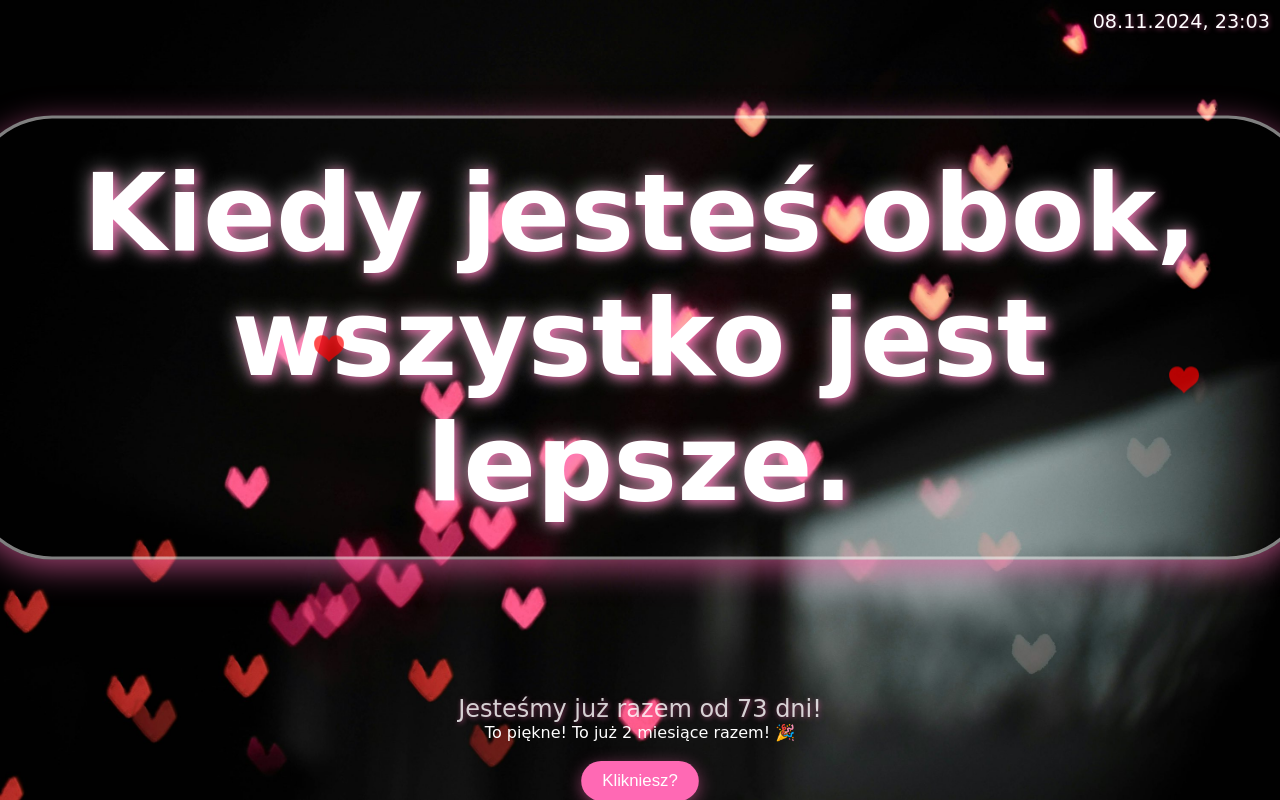
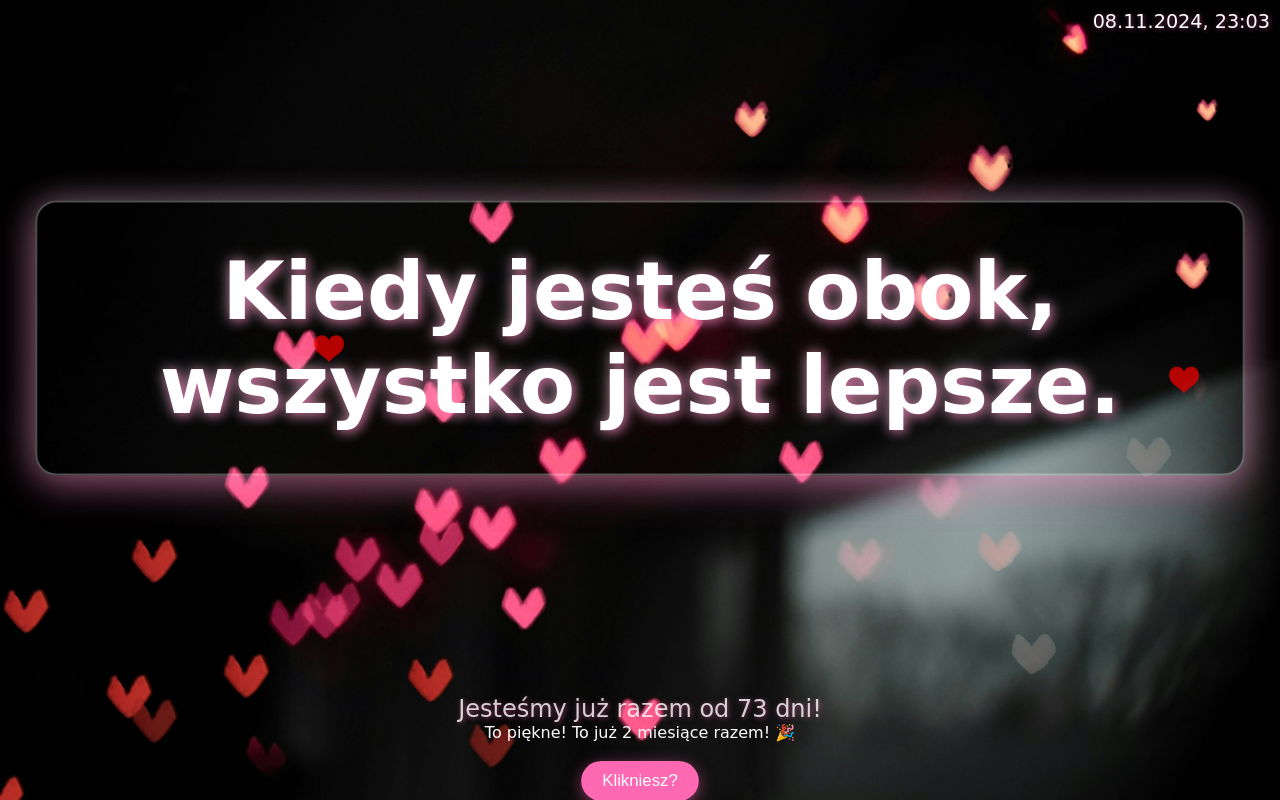
Before and after one commit to Michal00021/Michal00021.github.io, a plain HTML site: page index.html in a window 1280 px wide. Drawn offline with Linux system fonts and the light colour scheme; a web font is replaced by a local one.

Commit message:
Poprawka ramki

```diff
--- a/styles.css
+++ b/styles.css
@@ -1,4 +1,3 @@
-/* styles.css */
 body,
 html {
  margin: 0;
@@ -22,6 +21,8 @@ html {
  align-items: center;
  width: 100%;
  height: 100%;
+ padding: 0 5%;
+ box-sizing: border-box;
  position: relative;
 }
 
@@ -37,20 +38,21 @@ html {
 
 .quote {
  text-align: center;
- font-size: 8vw;
+ font-size: 6vw;
  font-weight: bold;
  background-image: url("tlo_cytatu.jpg");
  background-size: cover;
- border-radius: 80px;
- padding: 30px 40px; /* Dodatkowe wcięcia */
- box-shadow: 0 8px 30px rgba(255, 105, 180, 0.6); /* Zwiększony cień */
- text-shadow: 3px 3px 10px rgba(255, 105, 180, 0.8),
-  0 0 20px rgba(255, 255, 255, 0.6);
+ border-radius: 20px;
+ padding: 40px 50px;
+ box-shadow: 0 10px 40px rgba(255, 105, 180, 0.4),
+  0 0 30px rgba(255, 255, 255, 0.3);
+ text-shadow: 2px 2px 10px rgba(255, 105, 180, 0.6),
+  0 0 15px rgba(255, 255, 255, 0.5);
  color: white;
  animation: fadeIn 1s ease-in-out, pulse 2s infinite ease-in-out;
  opacity: 0;
  animation-fill-mode: forwards;
- border: 3px solid rgba(255, 255, 255, 0.5); /* Delikatna ramka */
+ border: 2px solid rgba(255, 255, 255, 0.3);
 }
 
 @keyframes fadeIn {
```
